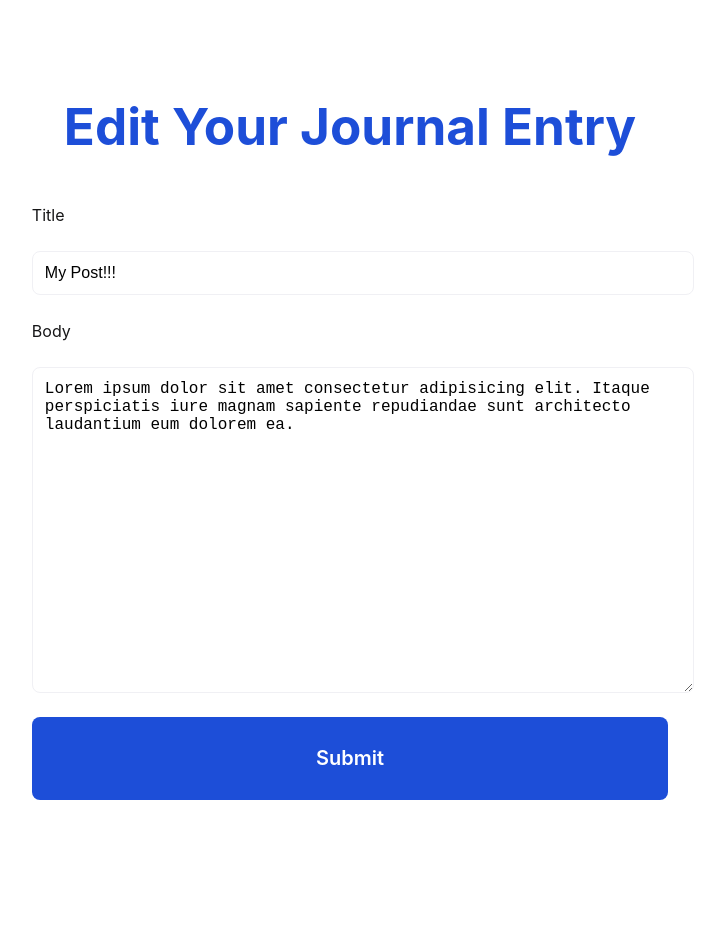
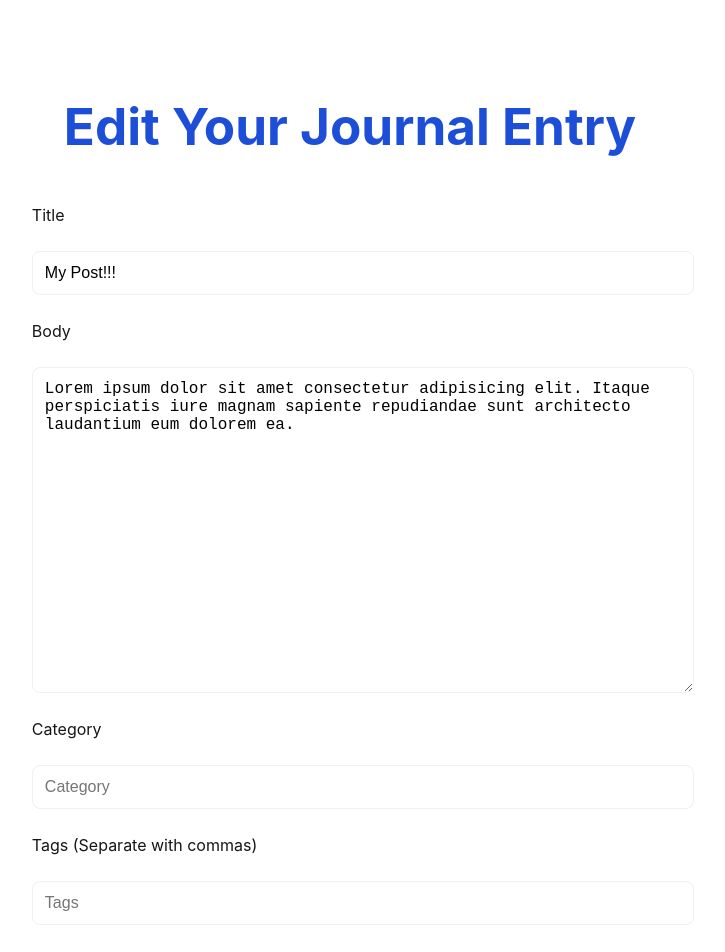
Before and after one commit to dgentilli/programming-journal-v3, a React (Vite) app in the folder client/: page /edit/1 in a window 1280 px wide. Shown: the top 952 px of the page, without its empty margins (322-1047 px from the left). Before the commit the page ends 928 px from the top, so only its background shows below. Built offline with nearby package versions, Linux system fonts and the light colour scheme.

Commit message:
Update the entry form to take in tags and category fields

```diff
--- a/client/src/components/EntryForm.tsx
+++ b/client/src/components/EntryForm.tsx
@@ -9,12 +9,25 @@ import styled from 'styled-components';
 import Button from './Button';
 import { baseTokens } from '../theme/baseTokens';
 import { ButtonType } from '../../constants/enums';
+import Spacer from './Spacer';
 
 interface EntryFormProps {
   titleText: string;
   bodyText: string;
+  categoryText: string;
+  tagsArray: string[] | undefined;
   isSubmitting: boolean;
-  onSubmit: ({ title, body }: { title: string; body: string }) => void;
+  onSubmit: ({
+    title,
+    body,
+    category,
+    tags,
+  }: {
+    title: string;
+    body: string;
+    category: string;
+    tags: string[];
+  }) => void;
 }
 
 const PageWrapper = styled.div`
@@ -48,7 +61,7 @@ const Label = styled.label`
   color: ${baseTokens.colors.gray400};
 `;
 
-const TitleInput = styled.input`
+const OneLineInput = styled.input`
   width: 100%;
   padding: 0.75rem;
   font-size: ${baseTokens.fontSizes.md};
@@ -77,14 +90,32 @@ const BodyTextarea = styled.textarea`
 `;
 
 const EntryForm = (props: EntryFormProps) => {
-  const { bodyText, titleText, isSubmitting, onSubmit } = props;
+  const {
+    bodyText,
+    titleText,
+    categoryText,
+    tagsArray,
+    isSubmitting,
+    onSubmit,
+  } = props;
   const [title, setTitle] = useState(titleText);
   const [body, setBody] = useState(bodyText);
+  const [category, setCategory] = useState(categoryText);
+  const [tagTextInput, setTagTextInput] = useState('');
+  const [tags, setTags] = useState(tagsArray || []);
   const textareaRef = useRef<HTMLTextAreaElement | null>(null);
+
+  const formatTags = () => {
+    const temp = tagTextInput
+      .split(/[\s,]+/) // split on a space and strip commas
+      .filter((tag) => tag.trim() !== ''); // make sure we remove empty strings
+    setTags(temp);
+  };
 
   const handleSubmit = (event: FormEvent<HTMLFormElement>) => {
     event.preventDefault();
-    onSubmit({ title, body });
+    formatTags();
+    onSubmit({ title, body, category, tags });
   };
 
   const handleTitleChange = (event: ChangeEvent<HTMLInputElement>) => {
@@ -93,6 +124,14 @@ const EntryForm = (props: EntryFormProps) => {
 
   const handleBodyChange = (event: ChangeEvent<HTMLTextAreaElement>) => {
     setBody(event.target.value);
+  };
+
+  const handleCategoryChange = (event: ChangeEvent<HTMLInputElement>) => {
+    setCategory(event.target.value);
+  };
+
+  const handleTagsChange = (event: ChangeEvent<HTMLInputElement>) => {
+    setTagTextInput(event.target.value);
   };
 
   const isDisabled = isSubmitting || !title.length || !body.length;
@@ -125,7 +164,7 @@ const EntryForm = (props: EntryFormProps) => {
 
       <FormWrapper onSubmit={handleSubmit}>
         <Label htmlFor='title'>Title</Label>
-        <TitleInput
+        <OneLineInput
           id='title'
           name='title'
           type='text'
@@ -143,6 +182,28 @@ const EntryForm = (props: EntryFormProps) => {
           spellCheck={true}
           onChange={handleBodyChange}
         />
+        <Label htmlFor='category'>Category</Label>
+        <OneLineInput
+          id='category'
+          name='category'
+          type='text'
+          placeholder='Category'
+          value={category}
+          spellCheck={true}
+          onChange={handleCategoryChange}
+        />
+        <Label htmlFor='tags'>Tags (Separate with commas)</Label>
+        <OneLineInput
+          id='tags'
+          name='tags'
+          type='text'
+          placeholder='Tags'
+          value={tagTextInput}
+          spellCheck={true}
+          // onKeyDown={handleKeyPress}
+          onChange={handleTagsChange}
+        />
+        <Spacer height={baseTokens.spacing.md} />
         <Button
           type={ButtonType.SUBMIT}
           text={isSubmitting ? 'Submitting...' : 'Submit'}
--- a/client/src/screens/PostCreate/PostCreateUI.tsx
+++ b/client/src/screens/PostCreate/PostCreateUI.tsx
@@ -5,9 +5,11 @@ const PostCreateUI = () => {
     <EntryForm
       titleText=''
       bodyText=''
+      categoryText=''
+      tagsArray={[]}
       isSubmitting={false}
-      onSubmit={({ title, body }) =>
-        console.log('form submitted with:', { title, body })
+      onSubmit={({ title, body, category, tags }) =>
+        console.log('form submitted with:', { title, body, category, tags })
       }
     />
   );
```
